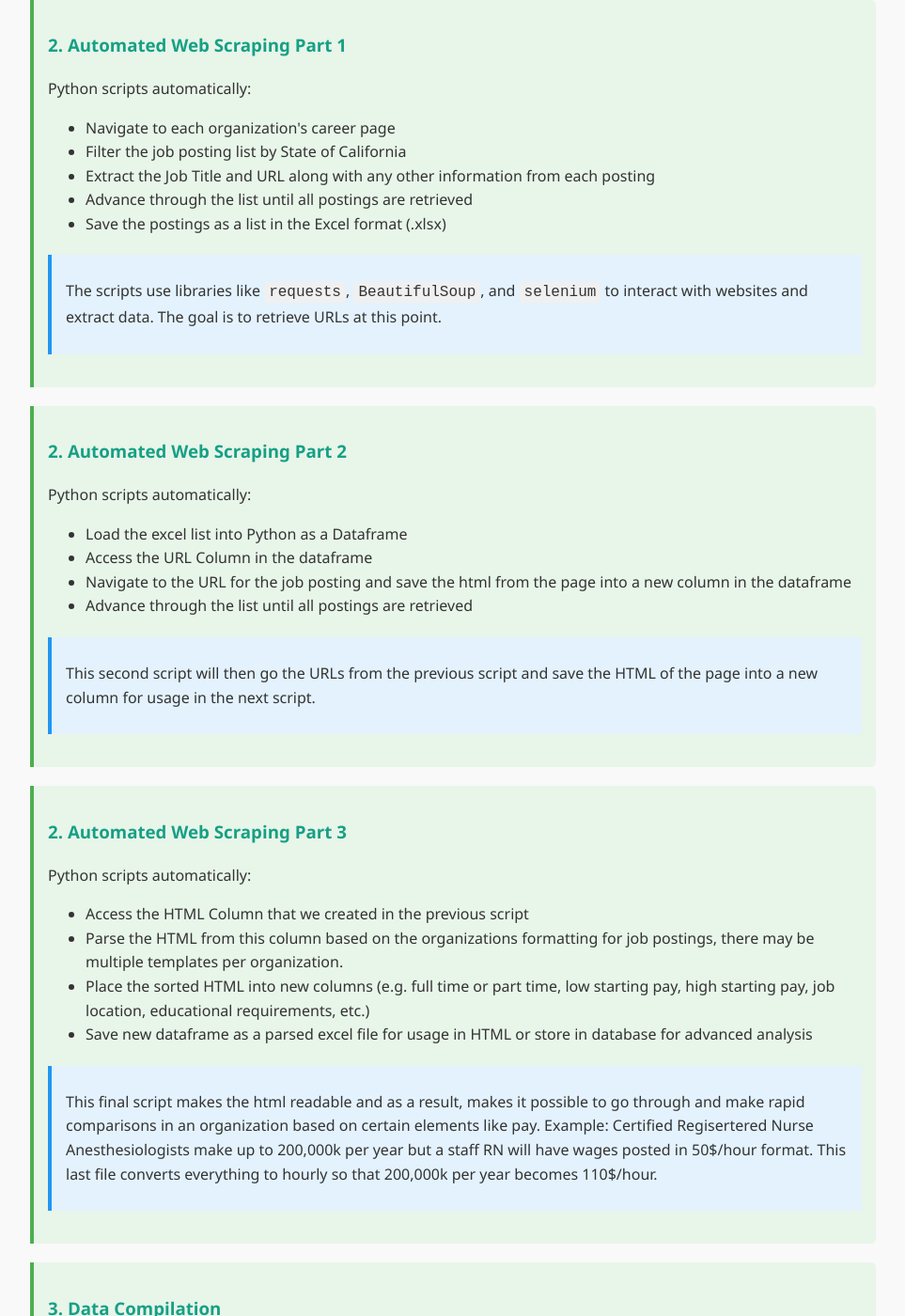
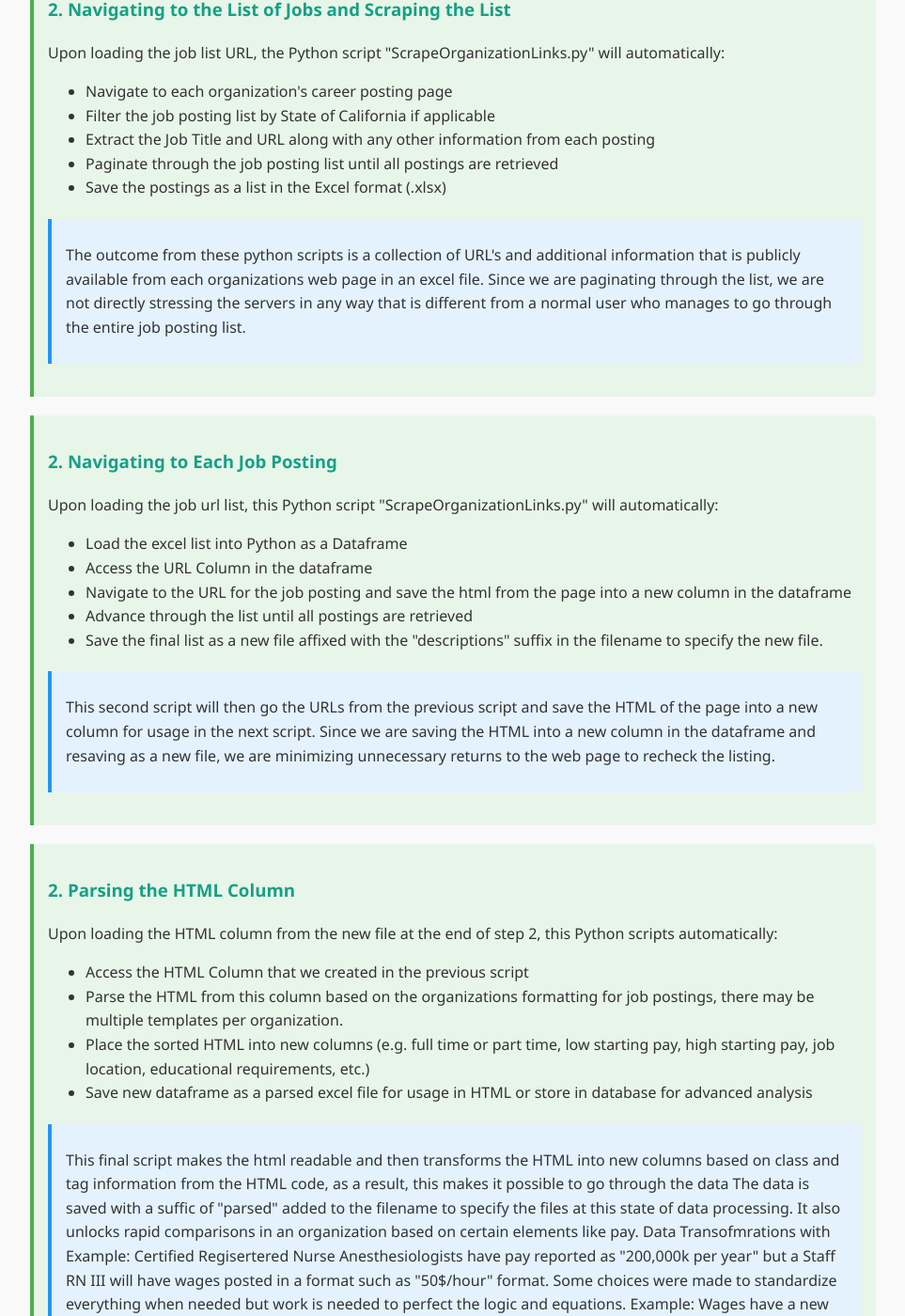
Before and after one commit to ZBZFirst/info, a Jekyll site: the page howto-jobscrape.html, which Jekyll copies as it is, in a window 1280 px wide and 1400 px high, scrolled down 829 px. Shown: the whole window at 94% size, without its empty margins (158-1121 px from the left). Built offline with Jekyll 4.4.1, drawn with Linux system fonts in a browser that asks for light colours; some of the changed text lies outside the part shown.

Commit message:
Update howto-jobscrape.html

```diff
--- a/howto-jobscrape.html
+++ b/howto-jobscrape.html
@@ -77,17 +77,17 @@
     </style>
 </head>
 <body>
-    <h1>Automated Job Search System for California Healthcare Organizations</h1>
+    <h1>How to Automate looking for a Job.</h1>
 
     <div class="note">
-        <p>This guide documents our automated job search system that scans three of California's largest healthcare organizations for job postings and compiles them into an Excel spreadsheet. We then utilize this spreadsheet to go to each individual jobs posting. The HTML from each job is saved and then parsed offline in what is considered "considerate web scraping". This tool is designed to help you efficiently find and sort through the mess of finding jobs at employers who hire entirely by web postings.</p>
+        <p>This guide documents the process that is used to make the html page at "https://zbzfirst.github.io/info/jobscrapes.html"./ This page loads a folder containing a set of files from the specified organizations. These files are the collection of job postings for the date in the filename. There are two versions provided, the "parsed" and "non-parsed" files. You can tell if it is parsed due to the inclusion of the word "parsed" in the filename. The parsed version contains columns that are specific to the jobs from each organization. This would be the area where you would find "Qualifications" or "Pay" for the job posted. A URL is included for each job posting. </p>
     </div>
 
-    <h2>How the System Works - Use the time you save to focus on preparing and understanding.</h2>
+    <h2>How the System Works</h2>
 
     <div class="step">
         <h3>1. Target Organizations</h3>
-        <p>Our system scans job postings from two major healthcare organizations and one major academic group in California:</p>
+        <p>This system scans job postings from two major healthcare organizations and one major academic group in California as of 4/6/2025:</p>
         <ul>
             <li>Kaiser Permanente</li>
             <li>The Claremont Colleges</li>
@@ -97,39 +97,41 @@
     </div>
 
     <div class="step">
-        <h3>2. Automated Web Scraping Part 1</h3>
-        <p>Python scripts automatically:</p>
+        <h3>2. Navigating to the List of Jobs and Scraping the List</h3>
+        <p>Upon loading the job list URL, the Python script "ScrapeOrganizationLinks.py" will automatically:</p>
         <ul>
-            <li>Navigate to each organization's career page</li>
-            <li>Filter the job posting list by State of California</li>
+            <li>Navigate to each organization's career posting page</li>
+            <li>Filter the job posting list by State of California if applicable</li>
             <li>Extract the Job Title and URL along with any other information from each posting</li>
-            <li>Advance through the list until all postings are retrieved</li>
+            <li>Paginate through the job posting list until all postings are retrieved</li>
             <li>Save the postings as a list in the Excel format (.xlsx)</li>
         </ul>
 
         <div class="note">
-            <p>The scripts use libraries like <code>requests</code>, <code>BeautifulSoup</code>, and <code>selenium</code> to interact with websites and extract data. The goal is to retrieve URLs at this point.</p>
+            <p>The outcome from these python scripts is a collection of URL's and additional information that is publicly available from each organizations web page in an excel file. Since we are paginating through the list, we are not directly stressing the servers in any way that is different from a normal user who manages to go through the entire job posting list.</p>
         </div>
     </div>
 
     <div class="step">
-        <h3>2. Automated Web Scraping Part 2</h3>
-        <p>Python scripts automatically:</p>
+        <h3>2. Navigating to Each Job Posting</h3>
+        <p>Upon loading the job url list, this Python script "ScrapeOrganizationLinks.py" will automatically:</p>
         <ul>
             <li>Load the excel list into Python as a Dataframe</li>
             <li>Access the URL Column in the dataframe</li>
             <li>Navigate to the URL for the job posting and save the html from the page into a new column in the dataframe</li>
             <li>Advance through the list until all postings are retrieved</li>
+            <li>Save the final list as a new file affixed with the "descriptions" suffix in the filename to specify the new file.</li>
+
         </ul>
 
         <div class="note">
-            <p>This second script will then go the URLs from the previous script and save the HTML of the page into a new column for usage in the next script.</p>
+            <p>This second script will then go the URLs from the previous script and save the HTML of the page into a new column for usage in the next script. Since we are saving the HTML into a new column in the dataframe and resaving as a new file, we are minimizing unnecessary returns to the web page to recheck the listing.</p>
         </div>
     </div>
 
     <div class="step">
-        <h3>2. Automated Web Scraping Part 3</h3>
-        <p>Python scripts automatically:</p>
+        <h3>2. Parsing the HTML Column</h3>
+        <p>Upon loading the HTML column from the new file at the end of step 2, this Python scripts automatically:</p>
         <ul>
             <li>Access the HTML Column that we created in the previous script</li>
             <li>Parse the HTML from this column based on the organizations formatting for job postings, there may be multiple templates per organization.</li>
@@ -138,118 +140,30 @@
         </ul>
 
         <div class="note">
-            <p>This final script makes the html readable and as a result, makes it possible to go through and make rapid comparisons in an organization based on certain elements like pay. Example: Certified Regisertered Nurse Anesthesiologists make up to 200,000k per year but a staff RN will have wages posted in 50$/hour format. This last file converts everything to hourly so that 200,000k per year becomes 110$/hour.</p>
-        </div>
-    </div>
-
-    <div class="step">
-        <h3>3. Data Compilation</h3>
-        <p>All collected job information is compiled into a structured format with these fields:</p>
-
-        <table>
-            <tr>
-                <th>Field</th>
-                <th>Description</th>
-            </tr>
-            <tr>
-                <td>Job Title</td>
-                <td>The official title of the position</td>
-            </tr>
-            <tr>
-                <td>Department</td>
-                <td>Which department the job is with</td>
-            </tr>
-            <tr>
-                <td>Location</td>
-                <td>City and facility where the job is based</td>
-            </tr>
-            <tr>
-                <td>Pay Range</td>
-                <td>California requires pay ranges to be disclosed</td>
-            </tr>
-            <tr>
-                <td>Job ID</td>
-                <td>The organization's internal job reference number</td>
-            </tr>
-            <tr>
-                <td>Scrape Date</td>
-                <td>When the job was scraped</td>
-            </tr>
-            <tr>
-                <td>Responsibilities</td>
-                <td>Job responsibilities (if available)</td>
-            </tr>
-            <tr>
-                <td>Job URL</td>
-                <td>Direct link to the full job posting</td>
-            </tr>
-            <tr>
-                <td>Remote or On Site</td>
-                <td>If available, this is stated</td>
-            </tr>
-            <tr>
-                <td>Job Type</td>
-                <td>Full-time, Part-time, Per Diem, etc.</td>
-            </tr>
-            <tr>
-                <td>Shift</td>
-                <td>Day, Evening, Night, Rotating, etc.</td>
-            </tr>
-        </table>
-    </div>
-
-    <div class="step">
-        <h3>4. Excel File Generation</h3>
-        <p>The final output is an Excel spreadsheet (<code>.xlsx</code>) with:</p>
-        <ul>
-            <li>One file per organization</li>
-            <li>All filenames timestamped by MMDDYYYY</li>
-            <li>Hyperlinks to each job posting</li>
-            <li>Useful information for comparing jobs</li>
-        </ul>
-
-        <div class="note">
-            <p>The script uses the <code>openpyxl</code> or <code>pandas</code> library to create professional-looking Excel files with proper formatting.</p>
+            <p>This final script makes the html readable and then transforms the HTML into new columns based on class and tag information from the HTML code, as a result, this makes it possible to go through the data The data is saved with a suffic of "parsed" added to the filename to specify the files at this state of data processing. It also unlocks rapid comparisons in an organization based on certain elements like pay. Data Transofmrations with Example: Certified Regisertered Nurse Anesthesiologists have pay reported as "200,000k per year" but a Staff RN III will have wages posted in a format such as "50$/hour" format. Some choices were made to standardize everything when needed but work is needed to perfect the logic and equations. Example: Wages have a new column for hourly format. Some errors may be found, if not sure, please go to the webpage URL to verify the at the organizations webpage.</p>
         </div>
     </div>
 
     <h2>How to Use the System</h2>
 
     <div class="step">
-        <h3>1. Prerequisites</h3>
-        <p>Before running the scripts, you'll need:</p>
-        <ul>
-            <li>Python 3.x installed</li>
-            <li>Required Python libraries (install with pip)</li>
-        </ul>
+        <h3>1. Load the HTML Page</h3>
+        <p>Proceed to "https://zbzfirst.github.io/info/jobscrapes.html".</p>
 
-        <pre><code>pip install requests beautifulsoup4 selenium openpyxl pandas</code></pre>
-
-        <div class="warning">
-            <p>For Selenium, you'll also need the appropriate web driver (ChromeDriver for Chrome, GeckoDriver for Firefox) installed and in your system PATH.</p>
-        </div>
+    <div class="step">
+        <h3>2. Select Source</h3>
+        <p>Select an Organization from the list to view data from and click "Load Files"</p>
     </div>
 
     <div class="step">
-        <h3>2. Running the Scripts</h3>
-        <p>The main script is run from the command line:</p>
-
-        <pre><code>python healthcare_job_scraper.py</code></pre>
-
-    </div>
-
-    <div class="step">
-        <h3>3. Reviewing Results</h3>
-        <p>After running the script:</p>
+        <h3>3. Select a File to view Results</h3>
+        <p>After loading the files:</p>
         <ol>
-            <li>Open the generated Excel file</li>
-            <li>Review jobs in each organization's tab</li>
-            <li>Use Excel's filter and sort functions to narrow down</li>
-            <li>Click on job titles or URLs to view full postings</li>
+            <li>Select a file from the dropdown box and click "Load File"</li>
         </ol>
 
         <div class="note">
-            <p>The spreadsheet includes a scraped date timestamp. Further manipulation with a database will allow for comparing new entires that were not present on previous runs by Requisition ID or Job ID</p>
+            <p>The filenames start with the name or abbreviation of the organization followed by the timestamp in the MMDDYYYY format. Finally they will end with the "description" or "parsed" keyword to indicate which step in the process the file comes from. Both files are present for validation, education and research purposes. Please select the "parsed" versions.</p>
         </div>
     </div>
 
@@ -259,19 +173,9 @@
         <h3>Time Efficiency</h3>
         <p>Manually checking multiple career sites is time-consuming. This system:</p>
         <ul>
-            <li>Checks all three organizations simultaneously</li>
-            <li>Processes results in about an hour while the user attends to other tasks such as bathing or cooking</li>
-            <li>Ensures you always have the latest postings. Job hunting is a daily task where you apply as jobs show up.</li>
-        </ul>
-    </div>
-
-    <div class="step">
-        <h3>Comprehensive Coverage</h3>
-        <p>The automated search:</p>
-        <ul>
-            <li>Finds jobs you might miss in manual searches by reviewing your filtering and keywords instead of just clicking around</li>
-            <li>Captures all relevant details in one place making it easy to compare</li>
-            <li>Can be expanded to include more organizations, this also improves your familiarity with the organization (e.g. who uses workday vs. custom solutions)</li>
+            <li>Checks organizations simultaneously when executed concurrently</li>
+            <li>Processes results in about an hour while the user attends to other tasks such as bathing, cooking, or preparing other items in the pipeline.</li>
+            <li>When combined with mobile devices. Reviewing Job Postings becomes a simplified process when performed with sorting Software.</li>
         </ul>
     </div>
 
@@ -279,12 +183,12 @@
 
     <div class="note">
         <h3>1. Check Regularly</h3>
-        <p>Run the script daily to catch new postings every morning or evening. Many healthcare organizations hire on a rolling basis and posting of jobs is sporadic but keeping your work consistent will allow you to see how their data flows.</p>
+        <p>Run the script daily to catch new postings every morning or evening.</p>
     </div>
 
     <div class="note">
         <h3>2. Tailor Your Search</h3>
-        <p>Modify the script parameters to focus on:</p>
+        <p>Modify the files to focus on:</p>
         <ul>
             <li>Specific roles you're qualified for</li>
             <li>Locations you can commute to</li>
@@ -305,7 +209,7 @@
 
     <h2>Sample Python Code Structure</h2>
 
-    <p>Here's a simplified version of what the main script might look like:</p>
+    <p>Here's a simplified version of what the main script might look like but hard versions are available for each organization:</p>
 
     <pre><code>import requests
 from bs4 import BeautifulSoup
@@ -376,7 +280,7 @@
         <li>Preparation for interviews specific to healthcare roles</li>
     </ul>
 
-    <p>This automated search is just the first step in a successful job search strategy.</p>
+    <p>This automated search is just the first step in a successful job search strategy but is also key for maintaining a strong sense of what is happening in the job market.</p>
 
     <footer>
         <p>Last updated: <span id="current-date"></span></p>
```
Also changed, not shown: other parts of howto-jobscrape.html (+1 -1 lines).
